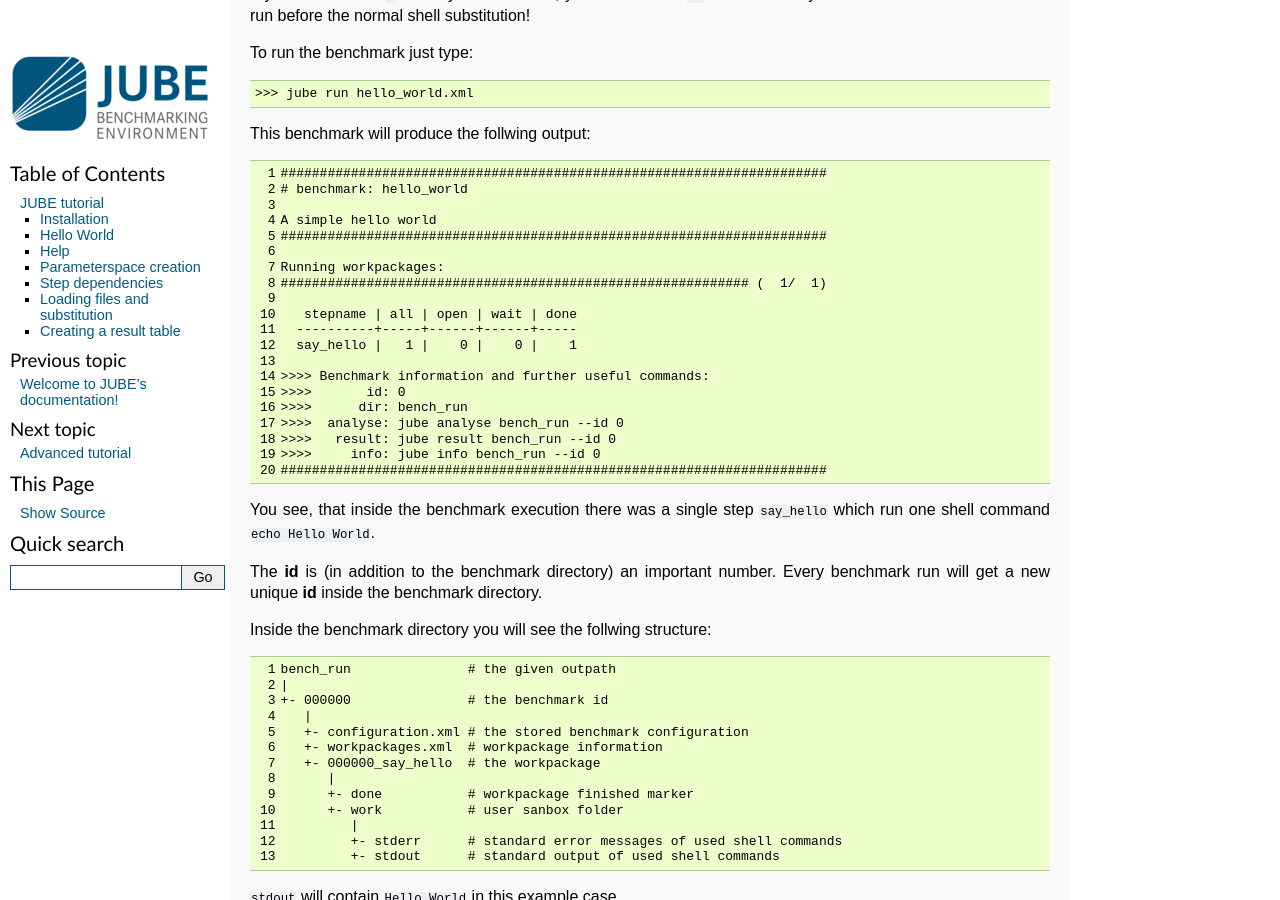
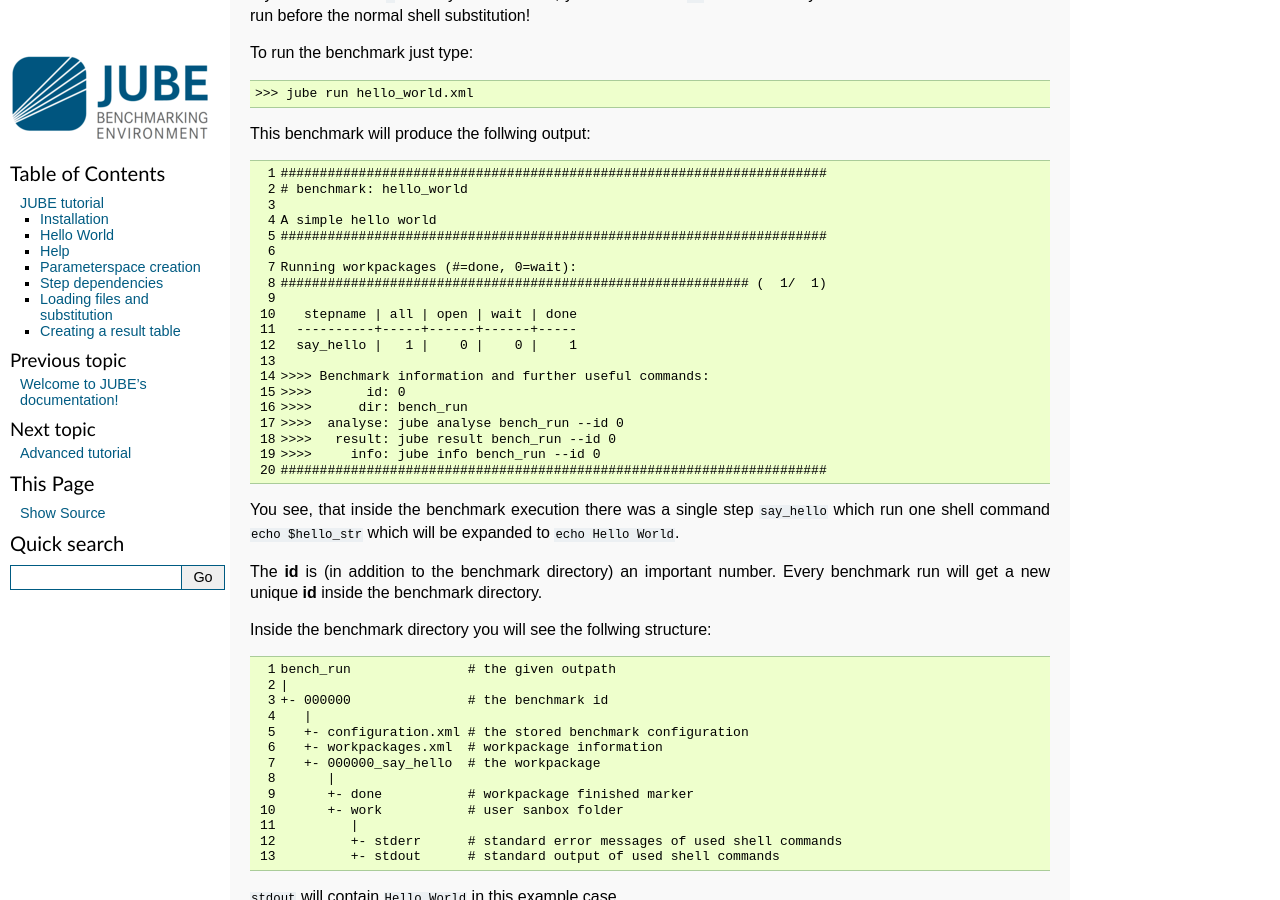
Before and after one commit to FZJ-JSC/JUBE, a Sphinx documentation site: the page built from docs/tutorial.rst, in a window 1280 px wide and 900 px high, scrolled down 1647 px. Built offline with Sphinx 7.4.7, drawn with Linux system fonts in a browser that asks for light colours.

```diff
--- a/docs/tutorial.rst
+++ b/docs/tutorial.rst
@@ -105,7 +105,7 @@
    A simple hello world
    ######################################################################
 
-   Running workpackages:
+   Running workpackages (#=done, 0=wait):
    ############################################################ (  1/  1)
 
       stepname | all | open | wait | done
@@ -121,7 +121,7 @@
    ######################################################################
 
 You see, that inside the benchmark execution there was a single step ``say_hello``
-which run one shell command ``echo Hello World``.
+which run one shell command ``echo $hello_str`` which will be expanded to ``echo Hello World``.
 
 The **id** is (in addition to the benchmark directory) an important number. Every benchmark run will
 get a new unique **id** inside the benchmark directory.
```
Also changed, not shown: 4 other files.
